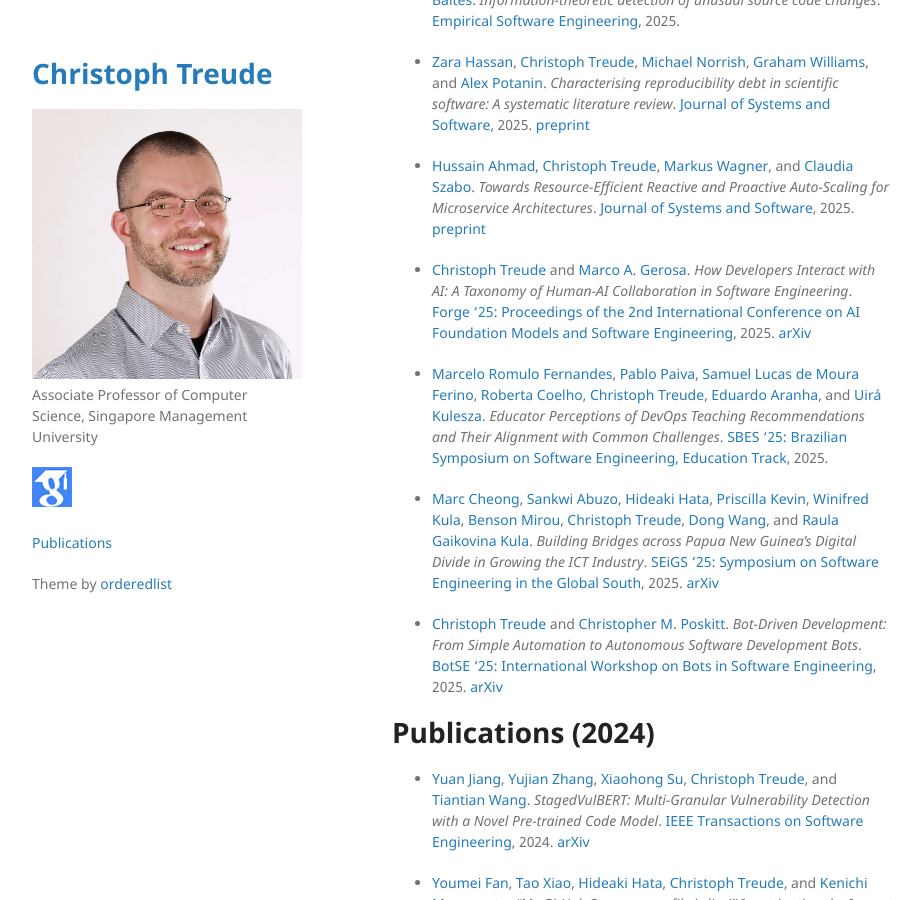
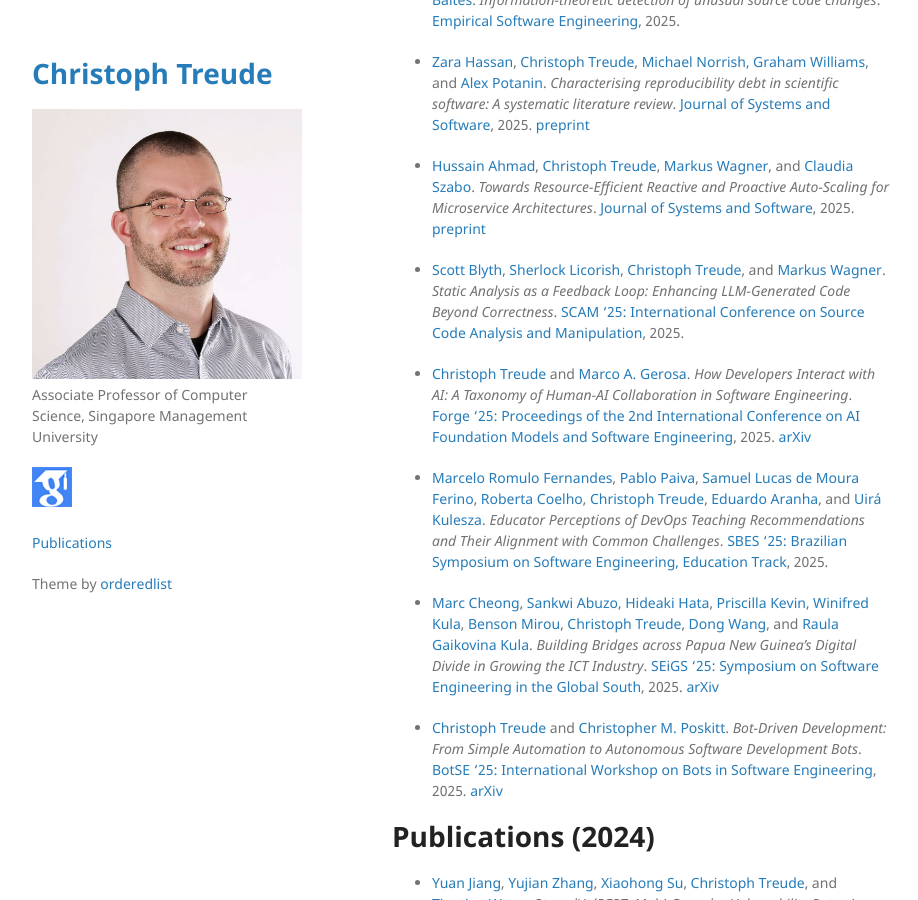
Before and after one commit to ctreude/ctreude.github.io, a Jekyll site: the page built from publications.md, in a window 1280 px wide and 900 px high, scrolled down 890 px. Shown: the whole window, without its empty margins (178-1096 px from the left). Built offline with Jekyll 4.4.1, drawn with Linux system fonts in a browser that asks for light colours.

Commit message:
Update publications.md

```diff
--- a/publications.md
+++ b/publications.md
@@ -28,6 +28,8 @@ title: Publications
 * [Zara Hassan](https://comp.anu.edu.au/people/zara-hassan/), [Christoph Treude](https://ctreude.ca), [Michael Norrish](https://comp.anu.edu.au/people/michael-norrish/), [Graham Williams](https://comp.anu.edu.au/people/graham-williams/), and [Alex Potanin](https://potanin.github.io/). *Characterising reproducibility debt in scientific software: A systematic literature review*. [Journal of Systems and Software](https://www.sciencedirect.com/journal/journal-of-systems-and-software), 2025. [preprint](https://papers.ssrn.com/sol3/papers.cfm?abstract_id=4801433)
 
 * [Hussain Ahmad](https://researchers.adelaide.edu.au/profile/hussain.ahmad), [Christoph Treude](https://ctreude.ca), [Markus Wagner](https://research.monash.edu/en/persons/markus-wagner), and [Claudia Szabo](https://www.adelaide.edu.au/directory/claudia.szabo). *Towards Resource-Efficient Reactive and Proactive Auto-Scaling for Microservice Architectures*. [Journal of Systems and Software](https://www.sciencedirect.com/journal/journal-of-systems-and-software), 2025. [preprint](https://papers.ssrn.com/sol3/papers.cfm?abstract_id=4918202)
+
+* [Scott Blyth](https://au.linkedin.com/in/scott-blyth1), [Sherlock Licorish](https://www.otago.ac.nz/school-of-computing/our-people/sherlock-licorish), [Christoph Treude](https://ctreude.ca), and [Markus Wagner](https://acrocon.com/~wagner/). *Static Analysis as a Feedback Loop: Enhancing LLM-Generated Code Beyond Correctness*. [SCAM '25: International Conference on Source Code Analysis and Manipulation](https://conf.researchr.org/home/scam-2025), 2025.
 
 * [Christoph Treude](https://ctreude.ca) and [Marco A. Gerosa](https://www.ime.usp.br/~gerosa/). *How Developers Interact with AI: A Taxonomy of Human-AI Collaboration in Software Engineering*. [Forge '25: Proceedings of the 2nd International Conference on AI Foundation Models and Software Engineering](https://conf.researchr.org/home/forge-2025), 2025. [arXiv](https://arxiv.org/abs/2501.08774)
 
```
